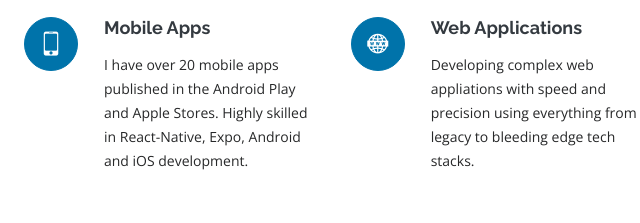
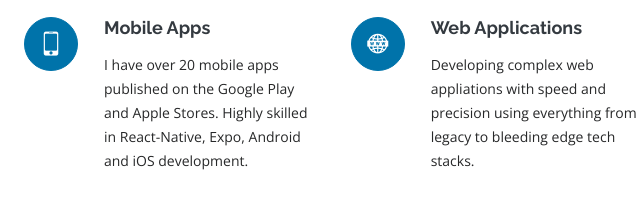
Before and after one commit to jjspierx/jjspierx.github.io, a plain HTML site: page index.html in a window 1280 px wide. Shown: the part 3310-3533 px from the top of the page, 291-931 px from the left. Drawn offline with nearby package versions, Linux system fonts and the light colour scheme.

Commit message:
- Fixed a typo

```diff
--- a/index.html
+++ b/index.html
@@ -384,7 +384,7 @@
             <div class="icon"><i class="icofont-ui-touch-phone"></i></div>
             <h4 class="title"><a rel="noopener" href="#portfolio">Mobile Apps</a></h4>
             <p class="description">
-              I have over 20 mobile apps published in the Android Play and Apple Stores.
+              I have over 20 mobile apps published on the Google Play and Apple Stores.
               Highly skilled in React-Native, Expo, Android and iOS development.
             </p>
           </div>
```
